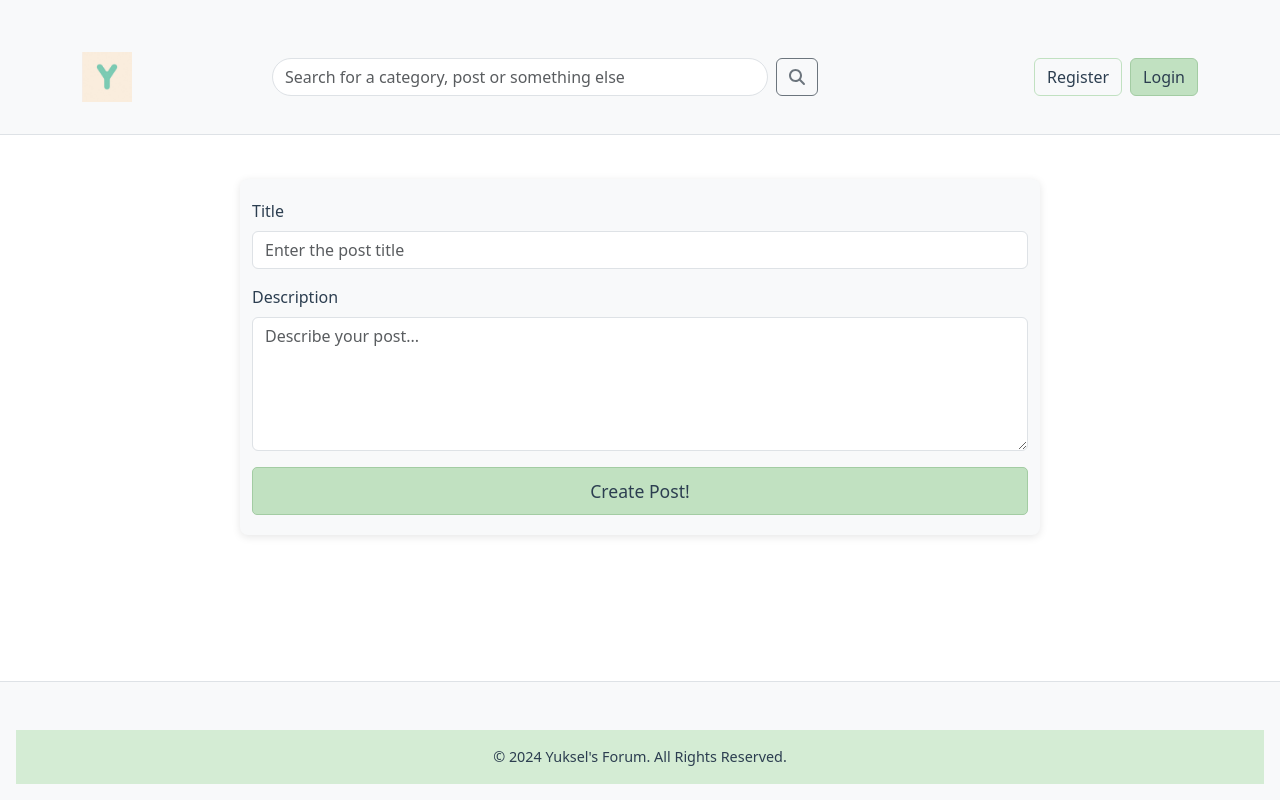
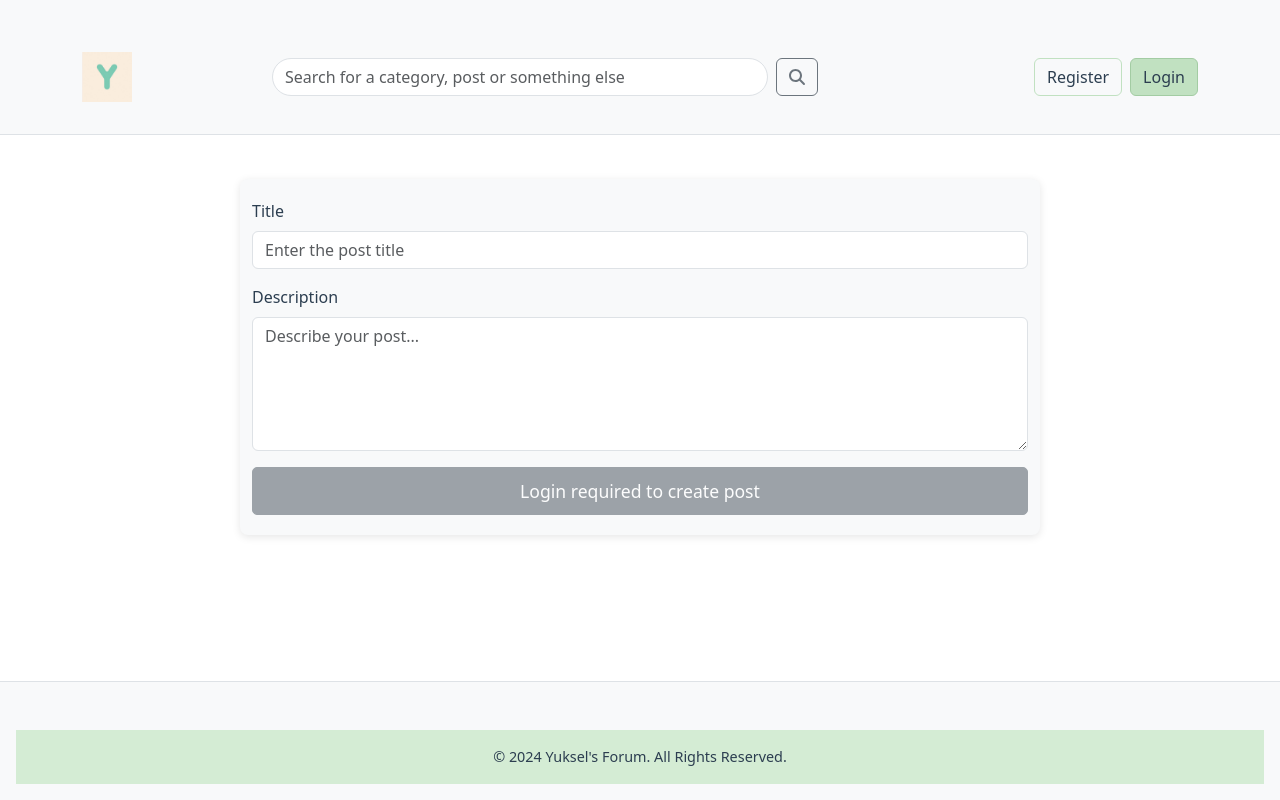
Before and after one commit to YukselG/Forum, a React (Create React App) app in the folder ForumFrontend/forumfrontend/: page /1/posts/CreatePost in a window 1280 px wide. Built offline with nearby package versions, Linux system fonts and the light colour scheme; no server answers.

Commit message:
conditionally render 'create post' button based on if user is authenticated or not

```diff
--- a/ForumFrontend/forumfrontend/src/ErrorPage.jsx
+++ b/ForumFrontend/forumfrontend/src/ErrorPage.jsx
@@ -9,7 +9,7 @@ export default function ErrorPage() {
 			<h1>Oops!</h1>
 			<p>Sorry, an unexpected error has occurred.</p>
 			<p>
-				<i>{error.statusText || error.message}</i>
+				<i>{error.message}</i>
 			</p>
 		</div>
 	);
--- a/ForumFrontend/forumfrontend/src/pages/postCreate/PostCreate.tsx
+++ b/ForumFrontend/forumfrontend/src/pages/postCreate/PostCreate.tsx
@@ -3,8 +3,11 @@ import "./PostCreate.css";
 import { CreatePost } from "../../api/services/postService/PostService";
 import { CreatePostData } from "../../interfaces/Post";
 import { useState } from "react";
+import { useAuth } from "../../context/authentication/AuthContext";
 
 export default function PostCreate() {
+	const { isAuthenticated } = useAuth();
+
 	return (
 		<div className="container mt-4 form-create">
 			<Form method="post" id="create-post">
@@ -35,9 +38,15 @@ export default function PostCreate() {
 						required
 					></textarea>
 				</div>
-				<button type="submit" className="btn btn-success">
-					Create Post!
-				</button>
+				{isAuthenticated ? (
+					<button type="submit" className="btn btn-success">
+						Create Post!
+					</button>
+				) : (
+					<button type="button" className="btn btn-secondary" disabled>
+						Login required to create post
+					</button>
+				)}
 			</Form>
 		</div>
 	);
```
